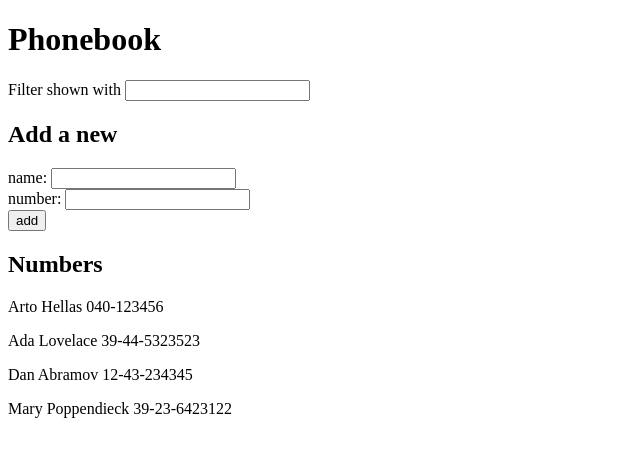
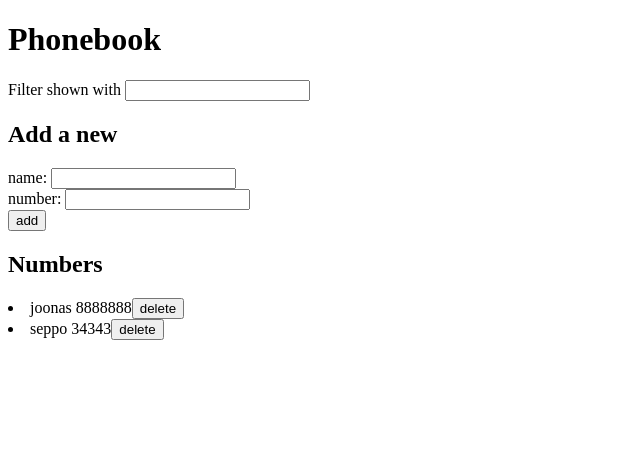
Before and after one commit to joonaskinnunen/Full-stack-open-2019, a React (Create React App) app in the folder osa2/puhelinluettelo/: page / in a window 1280 px wide. Shown: the top 456 px of the page, without its empty margins (0-640 px from the left). Built offline with nearby package versions, Linux system fonts and the light colour scheme; data requests are answered from the project's data file.

Commit message:
Add tasks 2.15, 2.16 and 2.17

```diff
--- a/osa2/puhelinluettelo/db.json
+++ b/osa2/puhelinluettelo/db.json
@@ -1,24 +1,14 @@
 {
-    "persons":[
+  "persons": [
     {
-        "name": "Arto Hellas",
-        "number": "040-123456",
-        "id": 1
+      "name": "joonas",
+      "number": "8888888",
+      "id": 7
     },
     {
-        "name": "Ada Lovelace",
-        "number": "39-44-5323523",
-        "id": 2
-      },
-      {
-        "name": "Dan Abramov",
-        "number": "12-43-234345",
-        "id": 3
-      },
-      {
-        "name": "Mary Poppendieck",
-        "number": "39-23-6423122",
-        "id": 4
+      "name": "seppo",
+      "number": "34343",
+      "id": 9
     }
   ]
 }
--- a/osa2/puhelinluettelo/src/App.js
+++ b/osa2/puhelinluettelo/src/App.js
@@ -2,21 +2,21 @@ import React, { useState, useEffect } from 'react'
 import FilteredResults from './components/FilteredResults'
 import NumbersListing from './components/NumbersListing'
 import NewEntry from './components/NewEntry'
-import axios from 'axios'
+import noteService from './services/notes'
 
 const App = () => {
   const [persons, setPersons] = useState([
-    { name: 'Matti Meikäläinen', number: '0505001234' }
+    { name: '', number: '' }
   ])
   const [newName, setNewName] = useState('')
   const [newNumber, setNewNumber] = useState('')
   const [newSearch, setNewSearch] = useState('')
 
   useEffect(() => {
-    axios
-      .get('http://localhost:3001/persons')
-      .then(response => {
-        setPersons(response.data)
+    noteService
+      .getAll()
+      .then(allNotes => {
+        setPersons(allNotes)
       })
   }, [])
 
@@ -25,19 +25,32 @@ const App = () => {
     const nameObject = {
       name: newName,
       number: newNumber,
-      id: persons.length + 1
     }
 
-    if (!persons.some(person => person.name === newName)) {
-      setPersons(persons.concat(nameObject))
-      setNewName('')
-      setNewNumber('')
-    } else {
-      alert(`${newName} is already added to phonebook`)
-    }
+    noteService
+      .create(nameObject)
+      .then(returnedName => {
+        setPersons(persons.concat(returnedName))
+        setNewName('')
+        setNewNumber('')
+      })
 
     console.log('clicked', event.target)
   }
+
+  const deleteName = (nameToDelete) => {
+    if (window.confirm(`Delete ${nameToDelete.name} ?`)) {
+      noteService
+        .remove(nameToDelete.id)
+        .then(returnedName => {
+          setPersons(persons.filter(x => x.id !== nameToDelete.id))
+          console.log(returnedName)
+        })
+    }
+
+
+  }
+
   const handleNameChange = (event) => {
     console.log(event.target.value)
     setNewName(event.target.value)
@@ -58,7 +71,7 @@ const App = () => {
       <h1>Phonebook</h1>
       <FilteredResults inputValue={newSearch} onChangeFunction={handleSearchChange} />
       <NewEntry onSubmitFunction={addName} nameInputValue={newName} nameOnChangeFunction={handleNameChange} numberInputValue={newNumber} numberOnChangeFunction={handleNumberChange} />
-      <NumbersListing personsArr={persons} filterWord={newSearch} />
+      <NumbersListing personsArr={persons} filterWord={newSearch} deleteNameFunction={deleteName} />
     </div>
   )
 
--- a/osa2/puhelinluettelo/src/components/NewEntry.js
+++ b/osa2/puhelinluettelo/src/components/NewEntry.js
@@ -1,4 +1,4 @@
-import React, { useState } from 'react'
+import React from 'react'
 
 const NewEntry = (props) => {
   return (
--- a/osa2/puhelinluettelo/src/components/NumbersListing.js
+++ b/osa2/puhelinluettelo/src/components/NumbersListing.js
@@ -1,12 +1,16 @@
 import React from 'react'
 
 const NumbersListing = (props) => {
-    return (
-      <div>
-        <h2>Numbers</h2>
-        {props.personsArr.map((x, i) => x.name.toLowerCase().includes(props.filterWord.toLowerCase()) || x.number.includes(props.filterWord.toLowerCase()) ? <p key={i}>{x.name} {x.number}</p> : console.log("Ei sisällä haettavaa sanaa!"))}
-      </div>
-    )
+
+  const handleClick = (nameObject) => {
+    props.deleteNameFunction(nameObject)
   }
+  return (
+    <div>
+      <h2>Numbers</h2>
+      {props.personsArr.map((x, i) => x.name.toLowerCase().includes(props.filterWord.toLowerCase()) || x.number.includes(props.filterWord.toLowerCase()) ? <li key={i}>{x.name} {x.number}<button onClick={() => handleClick(x)}>delete</button></li> : console.log("Ei sisällä haettavaa sanaa!"))}
+    </div>
+  )
+}
 
 export default NumbersListing
--- /dev/null
+++ b/osa2/puhelinluettelo/src/services/notes.js
@@ -0,0 +1,24 @@
+import axios from 'axios'
+const baseUrl = 'http://localhost:3001/persons'
+
+const getAll = () => {
+    const request = axios.get(baseUrl)
+    return request.then(response => response.data)
+}
+
+const create = newObject => {
+    const request = axios.post(baseUrl, newObject)
+    return request.then(response => response.data)
+}
+
+const update = (id, newObject) => {
+    const request = axios.put(`${baseUrl}/${id}`, newObject)
+    return request.then(response => response.data)
+}
+
+const remove = (id) => {
+    const request = axios.delete(`${baseUrl}/${id}`)
+    return request.then(response => response.data)
+}
+
+export default { getAll, create, update, remove }
```
Also changed, not shown: osa2/puhelinluettelo/src/components/FilteredResults.js (indentation only). Lines whose indentation alone changed are shown as unchanged.
